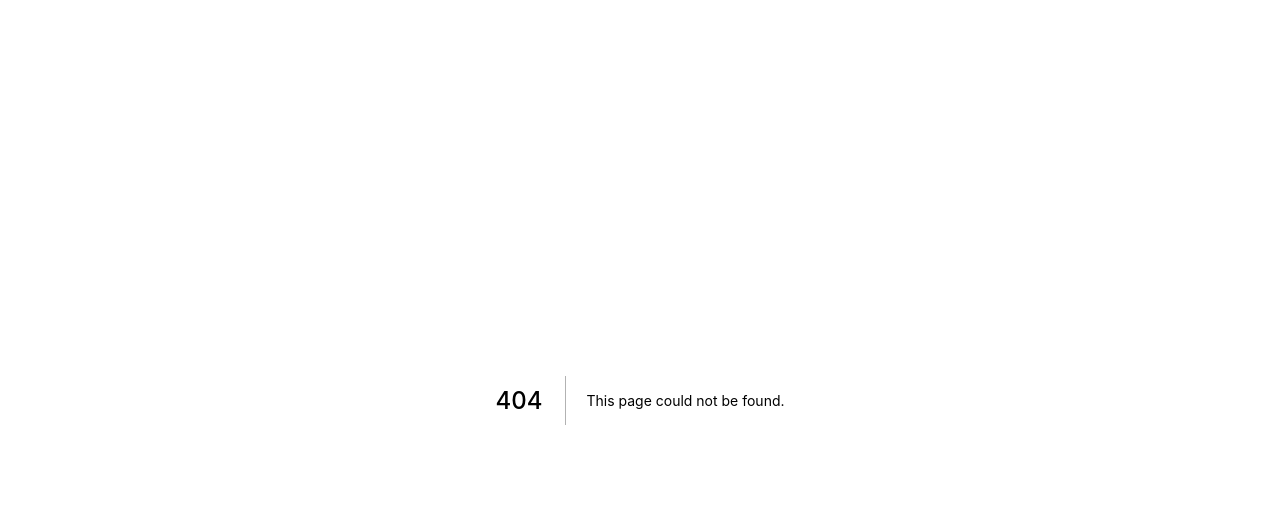
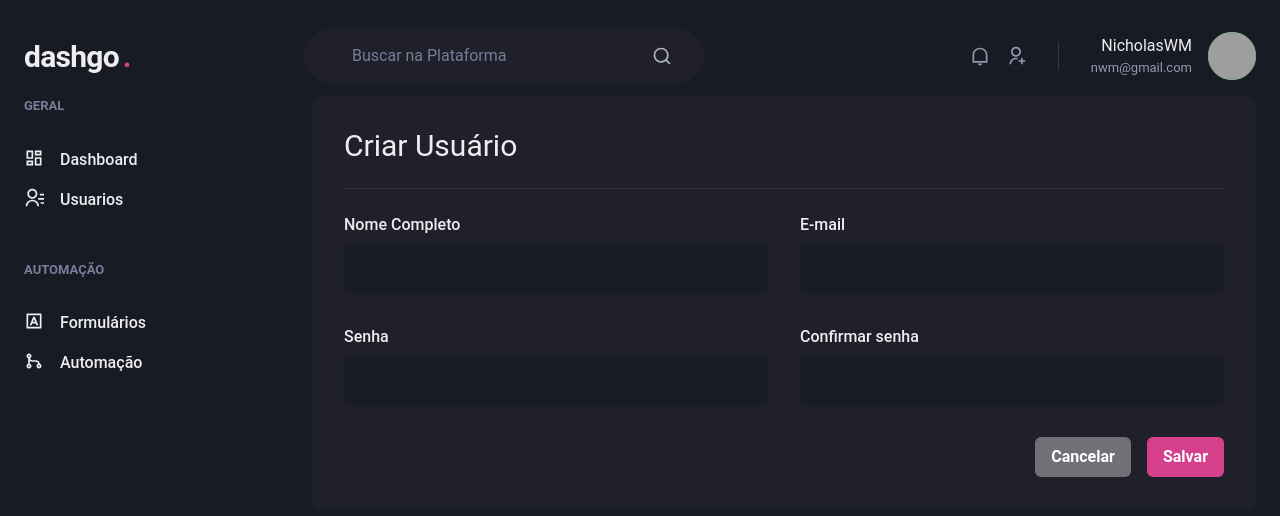
Before and after one commit to NicholasWM/dashGo, a Next.js app: page /users/create in a window 1280 px wide. Before the commit this address had no page. Shown: the top 516 px of the page. Built offline with nearby package versions, Linux system fonts and the light colour scheme; grey boxes are pictures that could not be loaded.

Commit message:
add: User

```diff
--- /dev/null
+++ b/src/pages/users/create.tsx
@@ -0,0 +1,72 @@
+import {
+    Box,
+    Flex,
+    Heading,
+    Divider,
+    VStack,
+    SimpleGrid,
+    HStack,
+    Button
+} from '@chakra-ui/react'
+import { Header } from '../../components/Form/Header'
+import { SideBar } from '../../components/Form/Sidebar'
+import { Input } from '../../components/Form/Input'
+
+export default function CreateUser(){
+    return (
+        <Box>
+            <Header/>
+            <Flex
+                width="100%"
+                may="6"
+                maxWidth={1480}
+                mx="auto"
+                px="6"
+            >
+                <SideBar/>
+                <Box
+                    flex="1"
+                    borderRadius={8}
+                    bg="gray.800"
+                    p="8"
+                >
+                    <Heading
+                        size="lg"
+                        fontWeight="normal"
+                    >
+                        Criar Usuário
+                    </Heading>
+                    <Divider my="6" borderColor="gray.700" />
+                    <VStack spacing="8">
+                        <SimpleGrid
+                            minChildWidth="240px"
+                            spacing="8"
+                            w="100%"
+                        >
+                            <Input name="name" label="Nome Completo"/>
+                            <Input name="email" type="email" label="E-mail"/>
+                        </SimpleGrid>
+                        <SimpleGrid
+                            minChildWidth="240px"
+                            spacing="8"
+                            w="100%"
+                        >
+                            <Input name="password" type="password" label="Senha"/>
+                            <Input name="password" type="password" label="Confirmar senha"/>
+                        </SimpleGrid>
+                    </VStack>
+                    <Flex
+                        mt="8"
+                        justify="flex-end"
+                    >
+                        <HStack spacing="4">
+                            <Button colorScheme="whiteAlpha">Cancelar</Button>
+                            <Button colorScheme="pink">Salvar</Button>
+                        </HStack>
+                    </Flex>
+
+                </Box>
+            </Flex>
+        </Box>
+    )
+}
```
Also changed, not shown: src/pages/users/index.tsx (added, +109 -0 lines).
